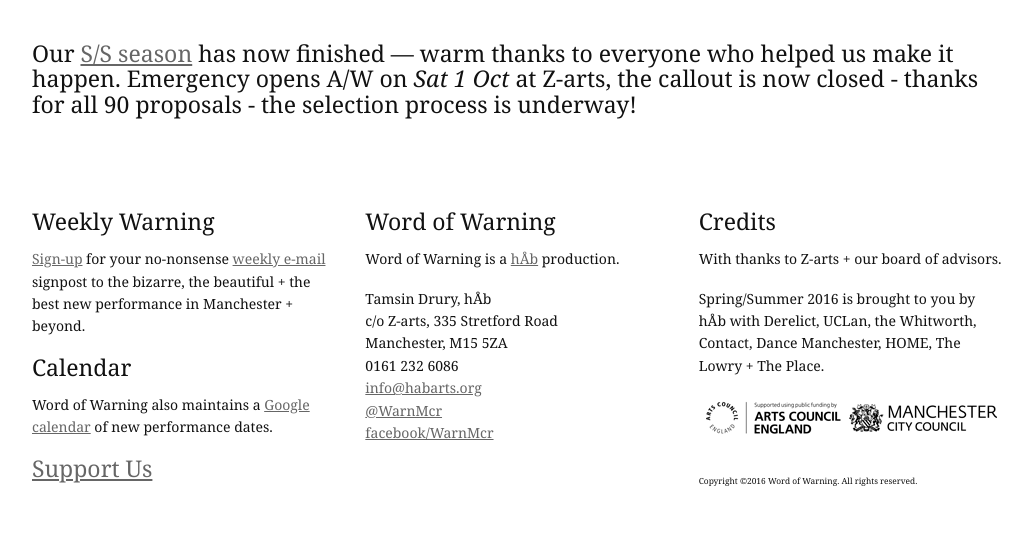
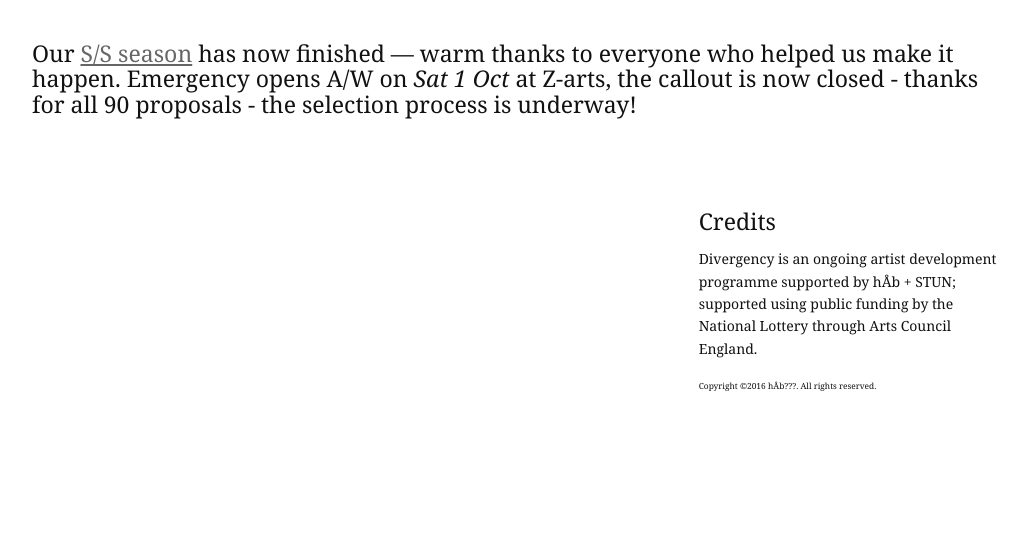
Before and after one commit to divergencymcr/divergencymcr.github.io, a Jekyll site: the page built from index.md, in a window 1280 px wide. Shown: the part 530-1064 px from the top of the page, without its empty margins (123-1152 px from the left). Built offline with Jekyll 4.4.1, drawn with Linux system fonts in a browser that asks for light colours; after the commit the page ends 965 px from its top, so only the background shows below that.

Commit message:
footer credits

```diff
--- a/_includes/shared-close.html
+++ b/_includes/shared-close.html
@@ -3,21 +3,13 @@
 		<footer>
 			<div class="row">
 				<div class="four columns">
-					<h4 id="mailer">Weekly Warning</h4>
-					<p><a href="{{ site.mailer_signup_url }}" target="_blank">Sign-up</a> for your no-nonsense <a href="http://wordofwarning.posthaven.com" target="_blank">weekly e-mail</a> signpost to the bizarre, the beautiful + the best new performance in Manchester + beyond.</p>
-					<h4>Calendar</h4>
-					<p>Word of Warning also maintains a <a href="http://www.google.com/calendar/embed?src=wordofwarningmcr%40gmail.com&amp;ctz=Europe/London" target="_blank">Google calendar</a> of new performance dates.</p>
-					<h4><a href="{{ page.rootpath }}hab/donations">Support Us</a></h4>
 				</div>
 				<div class="four columns">
-					<h4>Word of Warning</h4>
-					<p>Word of Warning is a <a href="{{ page.rootpath }}hab">hÅb</a> production.</p>
-					<p>Tamsin Drury, hÅb<br>c/o Z-arts, 335 Stretford Road<br>Manchester, M15 5ZA<br>0161 232 6086<br><a href="mailto:info@habarts.org">info@habarts.org</a><br><a href="http://twitter.com/WarnMcr" target="_blank">@WarnMcr</a><br><a href="http://facebook.com/WarnMcr" target="_blank">facebook/WarnMcr</a></p>
 				</div>
 				<div class="four columns">
 					<h4>Credits</h4>
-					<p>With thanks to Z-arts + our board of advisors.</p>
-					<p>Spring/Summer 2016 is brought to you by hÅb with Derelict, UCLan, the Whitworth, Contact, Dance Manchester, HOME, The Lowry + The Place.<br><img src="{{page.rootpath}}assets/images/logos.png" alt="Supported using public funding by Arts Council England + funded by Manchester City Council."><br><small>Copyright &copy;2016 Word of Warning. All rights reserved.</small></p>
+					<p>Divergency is an ongoing artist development programme supported by hÅb + STUN; supported using public funding by the National Lottery through Arts Council England.</p>
+					<p></p><small>Copyright &copy;2016 hÅb???. All rights reserved.</small></p>
 				</div>
 			</div>
 		</footer>
```
